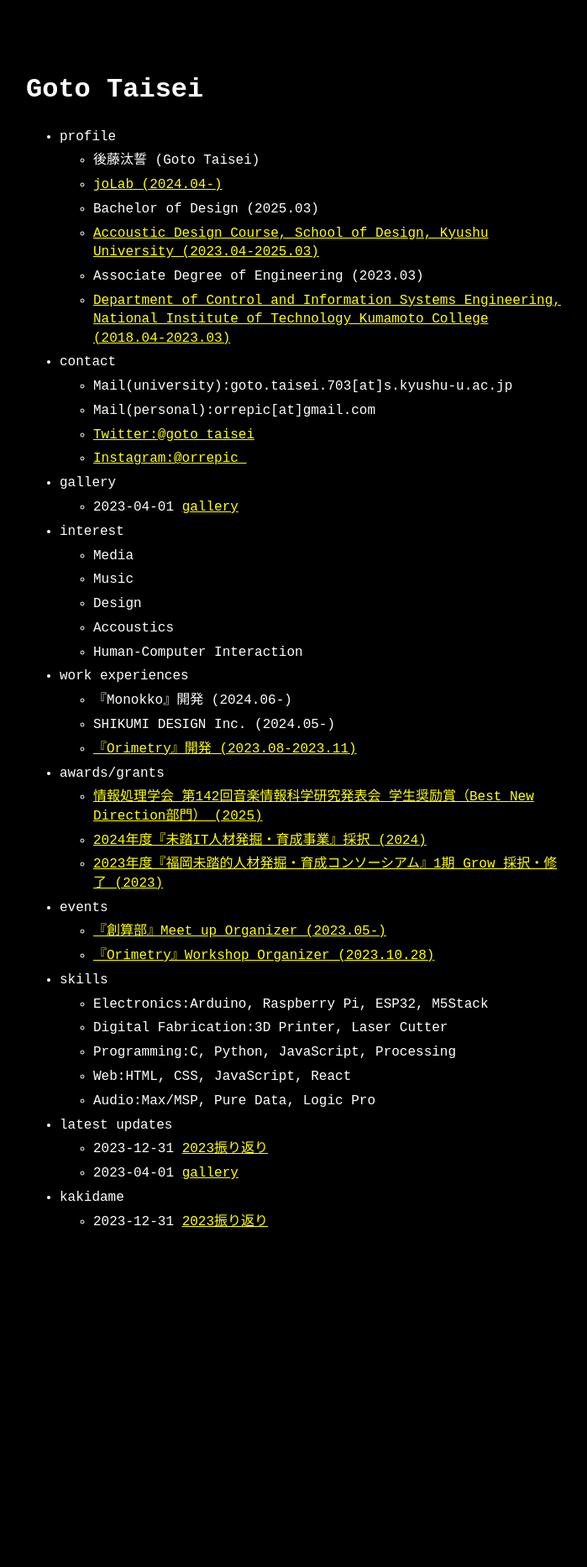
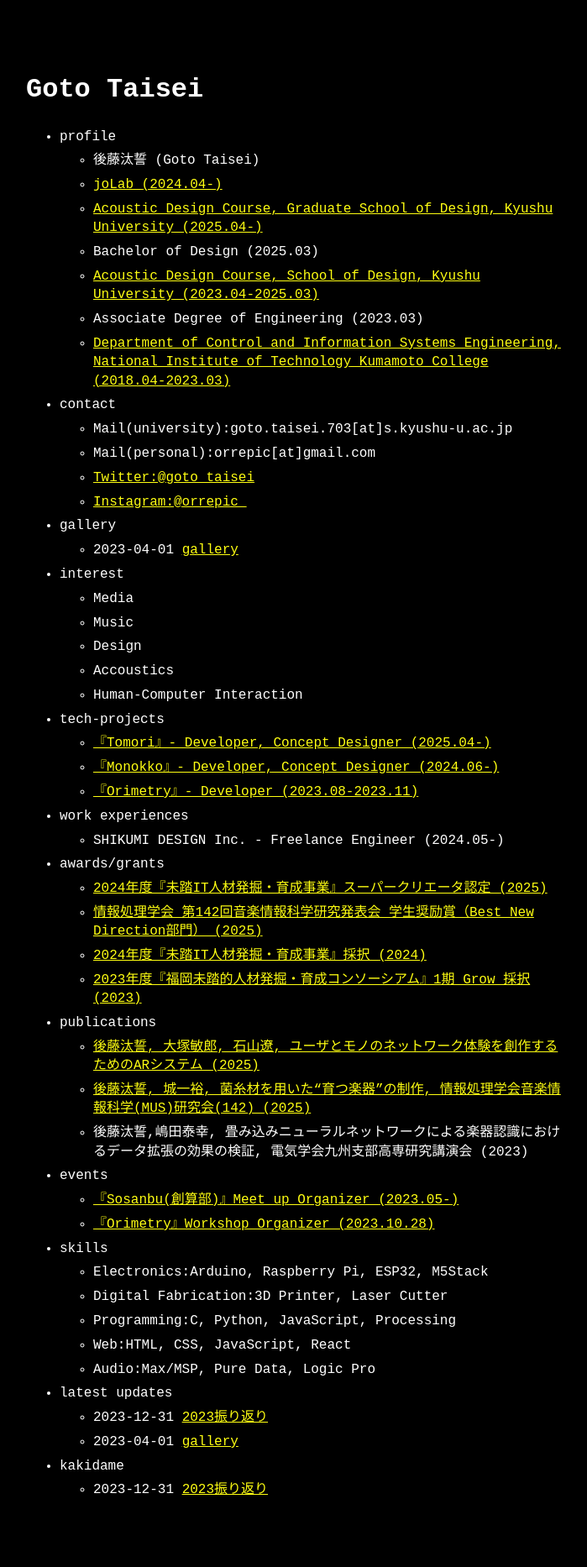
Before and after one commit to orrepic/orrepic.github.io, a Jekyll site: the page built from index.md, in a window 1280 px wide. Shown: the whole page at 84% size, without its empty margins (289-988 px from the left). Built offline with Jekyll 4.4.1, drawn with Linux system fonts in a browser that asks for light colours; before the commit the page ends 1546 px from its top, so only the background shows below that.

Commit message:
add awards

```diff
--- a/_data/menu.yml
+++ b/_data/menu.yml
@@ -7,8 +7,10 @@ entries:
       - title: 後藤汰誓 (Goto Taisei)
       - title: joLab (2024.04-)
         url: https://www.design.kyushu-u.ac.jp/~jo/
+      - title: Acoustic Design Course, Graduate School of Design, Kyushu University (2025.04-)
+        url: https://www.design.kyushu-u.ac.jp/
       - title: Bachelor of Design (2025.03)
-      - title: Accoustic Design Course, School of Design, Kyushu University (2023.04-2025.03)
+      - title: Acoustic Design Course, School of Design, Kyushu University (2023.04-2025.03)
         url: https://www.design.kyushu-u.ac.jp/
       - title: Associate Degree of Engineering (2023.03)
       - title: Department of Control and Information Systems Engineering, National Institute of Technology Kumamoto College (2018.04-2023.03)
@@ -45,25 +47,41 @@ entries:
   #     - title: Fukuoka Engineer Cafe Staff (2023.05-)
   #     - title: GDSC NITK Chapter Frontend & Event Lead (2022-2023)
 
+  - title: tech-projects
+    entries:
+      - title: 『Tomori』- Developer, Concept Designer (2025.04-)
+        url: https://rementia.jp/
+      - title: 『Monokko』- Developer, Concept Designer (2024.06-)
+        url: https://monokko.com
+      - title: 『Orimetry』- Developer (2023.08-2023.11)
+        url: https://note.com/mitou_fukuoka/n/na8d9210137fd?sub_rt=share_pw
+
   - title: work experiences
     entries:
-      - title: 『Monokko』開発 (2024.06-)
-      - title: SHIKUMI DESIGN Inc. (2024.05-)
-      - title: 『Orimetry』開発 (2023.08-2023.11)
-        url: https://note.com/mitou_fukuoka/n/na8d9210137fd?sub_rt=share_pw
+      - title: SHIKUMI DESIGN Inc. - Freelance Engineer (2024.05-)
 
   - title: awards/grants
     entries:
+      - title: 2024年度『未踏IT人材発掘・育成事業』スーパークリエータ認定 (2025)
+        url: https://www.ipa.go.jp/jinzai/mitou/koubo/career/2024/2024-supercreator-06.html
       - title: 情報処理学会 第142回音楽情報科学研究発表会 学生奨励賞（Best New Direction部門） (2025)
-        url: https://www.design.kyushu-u.ac.jp/topics/26562/
+        url: https://www.ipsj.or.jp/award/mus-award3.html
       - title: 2024年度『未踏IT人材発掘・育成事業』採択 (2024)
         url: https://www.ipa.go.jp/jinzai/mitou/it/2024/koubokekka.html
-      - title: 2023年度『福岡未踏的人材発掘・育成コンソーシアム』1期 Grow 採択・修了 (2023)
+      - title: 2023年度『福岡未踏的人材発掘・育成コンソーシアム』1期 Grow 採択 (2023)
         url: https://mitou-fukuoka.org/2023/07/26/saitaku_phase1/
+
+  - title: publications
+    entries:
+      - title: 後藤汰誓, 大塚敏郎, 石山遼, ユーザとモノのネットワーク体験を創作するためのARシステム (2025)
+        url: https://www.ipa.go.jp/jinzai/mitou/it/2024/seika.html
+      - title: 後藤汰誓, 城一裕, 菌糸材を用いた“育つ楽器”の制作, 情報処理学会音楽情報科学(MUS)研究会(142) (2025)
+        url: https://ipsj.ixsq.nii.ac.jp/records/2000936
+      - title: 後藤汰誓,嶋田泰幸, 畳み込みニューラルネットワークによる楽器認識におけるデータ拡張の効果の検証, 電気学会九州支部高専研究講演会 (2023)
 
   - title: events
     entries:
-      - title: 『創算部』Meet up Organizer (2023.05-)
+      - title: 『Sosanbu(創算部)』Meet up Organizer (2023.05-)
         url: https://engineercafe.jp/ja/topics/7532
       - title: 『Orimetry』Workshop Organizer (2023.10.28)
         url: https://mitou-fukuoka.org/2023/10/18/orimetry_workshop/
@@ -72,10 +90,6 @@ entries:
       #   url: https://stain.peatix.com/
       # - title: 『紙のレコード』Workshop Staff (2023.08.05)
       #   url: https://www.design.kyushu-u.ac.jp/pages/daikoukai/
-
-  # - title: publications
-  #   entries:
-  #     - title: 後藤汰誓,嶋田泰幸, 畳み込みニューラルネットワークによる楽器認識におけるデータ拡張の効果の検証, 電気学会九州支部高専研究講演会 (2023.03.04)
 
   - title: skills
     entries:
```
Also changed, not shown: 2 other files.
